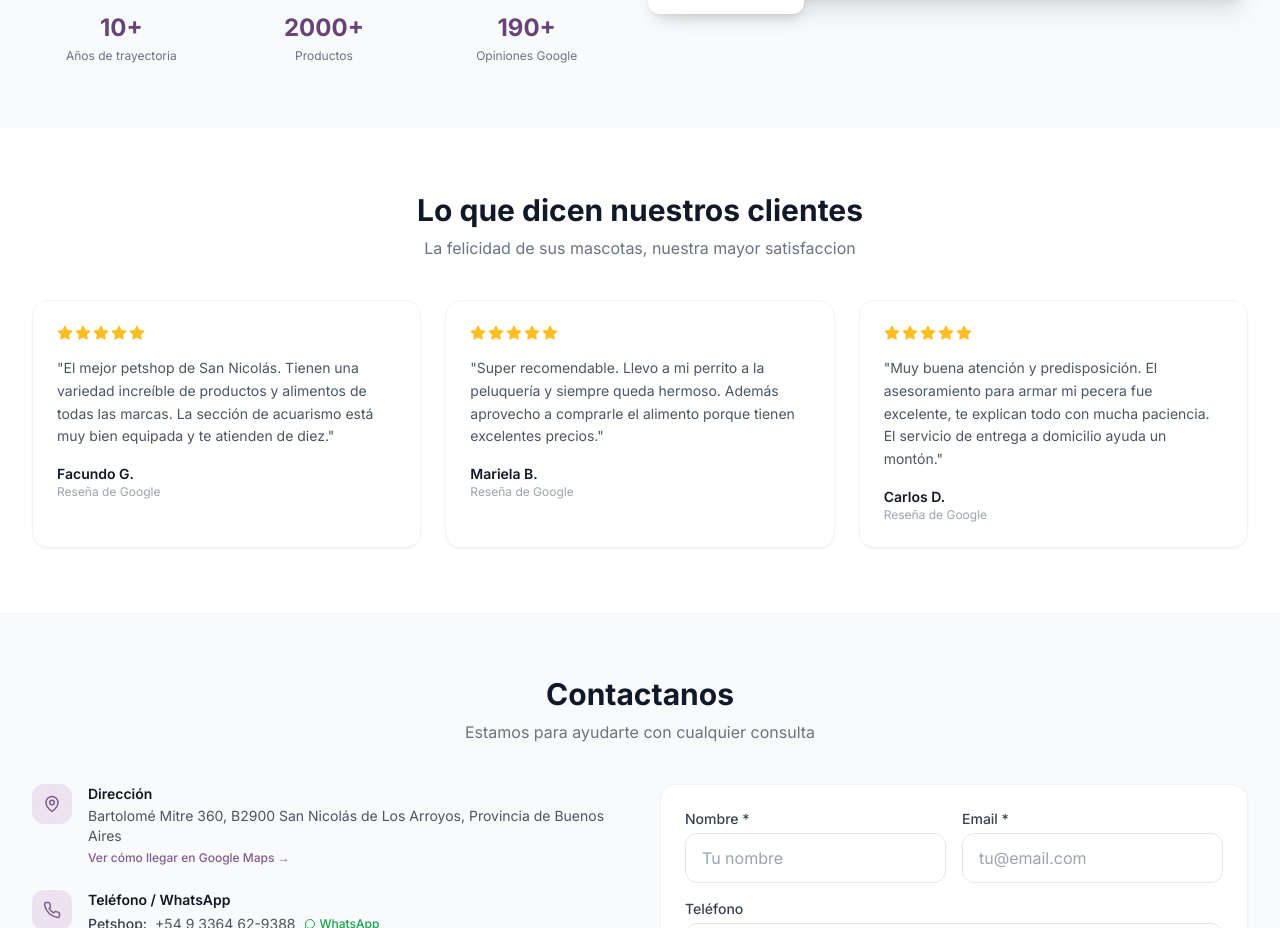
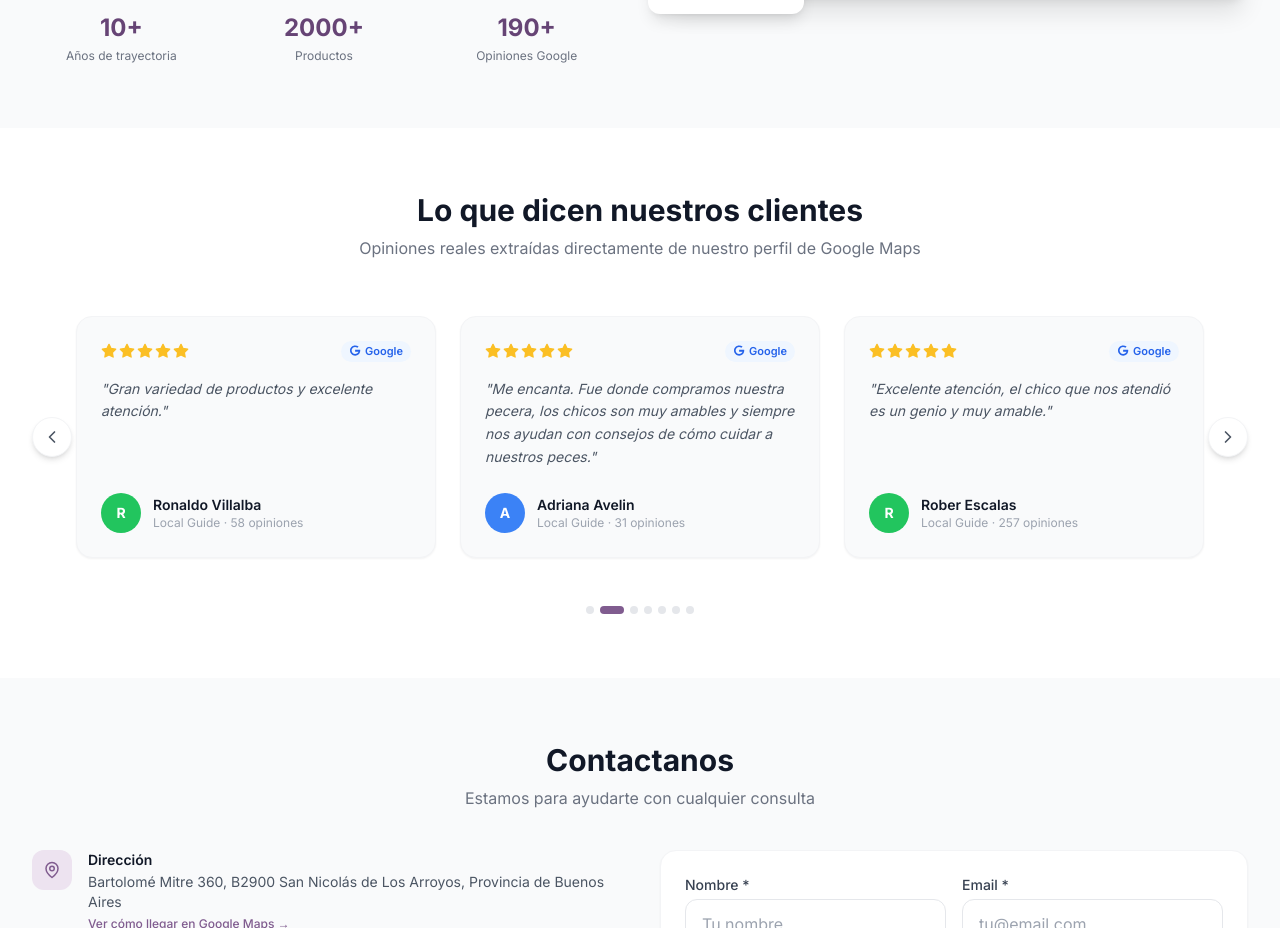
Before and after one commit to maurorgarcia/pedroyjuan, a React (Vite) app: page / in a window 1280 px wide. Shown: the part 1967-2895 px from the top of the page. Built offline with nearby package versions, Linux system fonts and the light colour scheme; no server answers; the database is empty.

Commit message:
Create auto-playing reviews slider with 9 real Google testimonials

```diff
--- a/src/components/Testimonials.tsx
+++ b/src/components/Testimonials.tsx
@@ -1,33 +1,159 @@
-import { Star } from 'lucide-react';
+import { useState, useEffect } from 'react';
+import { Star, ChevronLeft, ChevronRight } from 'lucide-react';
 
 const testimonials = [
-  { name: 'Facundo G.', pet: 'Reseña de Google', text: 'El mejor petshop de San Nicolás. Tienen una variedad increíble de productos y alimentos de todas las marcas. La sección de acuarismo está muy bien equipada y te atienden de diez.', rating: 5 },
-  { name: 'Mariela B.', pet: 'Reseña de Google', text: 'Super recomendable. Llevo a mi perrito a la peluquería y siempre queda hermoso. Además aprovecho a comprarle el alimento porque tienen excelentes precios.', rating: 5 },
-  { name: 'Carlos D.', pet: 'Reseña de Google', text: 'Muy buena atención y predisposición. El asesoramiento para armar mi pecera fue excelente, te explican todo con mucha paciencia. El servicio de entrega a domicilio ayuda un montón.', rating: 5 },
+  { name: 'Carla Lizazu', badge: 'Local Guide · 29 opiniones', text: 'Maravillosa atención, variedad de productos y son muy amables siempre.', rating: 5 },
+  { name: 'Ronaldo Villalba', badge: 'Local Guide · 58 opiniones', text: 'Gran variedad de productos y excelente atención.', rating: 5 },
+  { name: 'Adriana Avelin', badge: 'Local Guide · 31 opiniones', text: 'Me encanta. Fue donde compramos nuestra pecera, los chicos son muy amables y siempre nos ayudan con consejos de cómo cuidar a nuestros peces.', rating: 5 },
+  { name: 'Rober Escalas', badge: 'Local Guide · 257 opiniones', text: 'Excelente atención, el chico que nos atendió es un genio y muy amable.', rating: 5 },
+  { name: 'Mery Liz', badge: 'Local Guide · 30 opiniones', text: 'Buena atención, buenos productos!!! 👌🏼', rating: 5 },
+  { name: 'Marcos Ezequiel Bordon', badge: '13 opiniones', text: 'Muy buena atención y rápida.', rating: 5 },
+  { name: 'Fabio Javier', badge: 'Local Guide · 60 opiniones', text: 'Excelente Precio y Calidad.', rating: 5 },
+  { name: 'Jo Romero', badge: 'Local Guide · 26 opiniones', text: 'Excelente atención.', rating: 5 },
+  { name: 'Florencia Petrucci', badge: 'Local Guide · 27 opiniones', text: 'Tienen los cobayos más lindos 😊', rating: 5 }
 ];
 
 export default function Testimonials() {
+  const [currentIndex, setCurrentIndex] = useState(0);
+  const [visibleCount, setVisibleCount] = useState(3);
+  const [isPaused, setIsPaused] = useState(false);
+
+  useEffect(() => {
+    const handleResize = () => {
+      if (window.innerWidth < 768) {
+        setVisibleCount(1);
+      } else if (window.innerWidth < 1024) {
+        setVisibleCount(2);
+      } else {
+        setVisibleCount(3);
+      }
+    };
+
+    handleResize();
+    window.addEventListener('resize', handleResize);
+    return () => window.removeEventListener('resize', handleResize);
+  }, []);
+
+  const maxIndex = testimonials.length - visibleCount;
+
+  const nextSlide = () => {
+    setCurrentIndex((prev) => (prev >= maxIndex ? 0 : prev + 1));
+  };
+
+  const prevSlide = () => {
+    setCurrentIndex((prev) => (prev <= 0 ? maxIndex : prev - 1));
+  };
+
+  useEffect(() => {
+    if (isPaused) return;
+    const interval = setInterval(nextSlide, 5000);
+    return () => clearInterval(interval);
+  }, [visibleCount, currentIndex, isPaused]);
+
+  // Generate background color based on name first letter
+  const getAvatarBg = (name: string) => {
+    const colors = [
+      'bg-red-500', 'bg-blue-500', 'bg-green-500', 'bg-yellow-600',
+      'bg-purple-500', 'bg-pink-500', 'bg-indigo-500', 'bg-teal-500'
+    ];
+    const code = name.charCodeAt(0);
+    return colors[code % colors.length];
+  };
+
   return (
-    <section className="py-16 bg-white">
+    <section className="py-16 bg-white overflow-hidden">
       <div className="max-w-7xl mx-auto px-4 sm:px-6 lg:px-8">
         <div className="text-center mb-10">
           <h2 className="section-title">Lo que dicen nuestros clientes</h2>
-          <p className="section-subtitle">La felicidad de sus mascotas, nuestra mayor satisfaccion</p>
+          <p className="section-subtitle">
+            Opiniones reales extraídas directamente de nuestro perfil de Google Maps
+          </p>
         </div>
-        <div className="grid md:grid-cols-3 gap-6">
-          {testimonials.map(t => (
-            <div key={t.name} className="card p-6">
-              <div className="flex gap-0.5 mb-4">
+
+        <div
+          className="relative px-4 md:px-8"
+          onMouseEnter={() => setIsPaused(true)}
+          onMouseLeave={() => setIsPaused(false)}
+        >
+          {/* Carousel Wrapper */}
+          <div className="overflow-hidden py-4">
+            <div
+              className="flex transition-transform duration-500 ease-out"
+              style={{ transform: `translateX(-${currentIndex * (100 / visibleCount)}%)` }}
+            >
+              {testimonials.map((t, idx) => (
+                <div
+                  key={idx}
+                  className="w-full md:w-1/2 lg:w-1/3 flex-shrink-0 px-3"
+                >
+                  <div className="bg-gray-50 rounded-2xl p-6 border border-gray-100 shadow-sm hover:shadow-md transition-shadow h-full flex flex-col justify-between">
+                    <div>
+                      {/* Rating and Google Badge */}
+                      <div className="flex justify-between items-center mb-4">
+                        <div className="flex gap-0.5">
                           {Array.from({ length: t.rating }).map((_, i) => (
                             <Star key={i} size={16} className="text-amber-400 fill-amber-400" />
                           ))}
                         </div>
-              <p className="text-gray-600 leading-relaxed mb-4 text-sm">"{t.text}"</p>
+                        <span className="flex items-center gap-1 text-[11px] font-semibold text-blue-600 bg-blue-50 px-2 py-0.5 rounded-full">
+                          <svg className="w-3 h-3" viewBox="0 0 24 24" fill="currentColor">
+                            <path d="M12.24 10.285V13.4h6.887C18.2 15.614 15.645 18 12.24 18c-3.86 0-7-3.14-7-7s3.14-7 7-7c1.706 0 3.277.614 4.5 1.625l2.437-2.437C17.312 1.696 14.933 1 12.24 1 6.583 1 2 5.583 2 11.24s4.583 10.24 10.24 10.24c5.795 0 10.254-4.074 10.254-10.24 0-.695-.08-1.355-.22-1.955H12.24z"/>
+                          </svg>
+                          Google
+                        </span>
+                      </div>
+
+                      {/* Review Text */}
+                      <p className="text-gray-600 leading-relaxed text-sm italic mb-6">
+                        "{t.text}"
+                      </p>
+                    </div>
+
+                    {/* Reviewer Details */}
+                    <div className="flex items-center gap-3">
+                      <div className={`w-10 h-10 rounded-full flex items-center justify-center text-white font-bold text-sm ${getAvatarBg(t.name)}`}>
+                        {t.name.charAt(0)}
+                      </div>
                       <div>
                         <p className="font-semibold text-gray-900 text-sm">{t.name}</p>
-                <p className="text-xs text-gray-400">{t.pet}</p>
+                        <p className="text-xs text-gray-400">{t.badge}</p>
                       </div>
                     </div>
+                  </div>
+                </div>
+              ))}
+            </div>
+          </div>
+
+          {/* Navigation Controls */}
+          <button
+            onClick={prevSlide}
+            className="absolute left-0 top-1/2 -translate-y-1/2 w-10 h-10 bg-white rounded-full border border-gray-100 shadow-md flex items-center justify-center text-gray-600 hover:text-brand-600 hover:shadow-lg transition-all z-10"
+            aria-label="Anterior opinión"
+          >
+            <ChevronLeft size={20} />
+          </button>
+
+          <button
+            onClick={nextSlide}
+            className="absolute right-0 top-1/2 -translate-y-1/2 w-10 h-10 bg-white rounded-full border border-gray-100 shadow-md flex items-center justify-center text-gray-600 hover:text-brand-600 hover:shadow-lg transition-all z-10"
+            aria-label="Siguiente opinión"
+          >
+            <ChevronRight size={20} />
+          </button>
+        </div>
+
+        {/* Indicators */}
+        <div className="flex justify-center gap-1.5 mt-8">
+          {Array.from({ length: testimonials.length - visibleCount + 1 }).map((_, i) => (
+            <button
+              key={i}
+              onClick={() => setCurrentIndex(i)}
+              className={`h-2 rounded-full transition-all duration-300 ${
+                currentIndex === i ? 'w-6 bg-brand-600' : 'w-2 bg-gray-200 hover:bg-gray-300'
+              }`}
+              aria-label={`Ir al grupo ${i + 1}`}
+            />
           ))}
         </div>
       </div>
```
Lines whose indentation alone changed are shown as unchanged.
